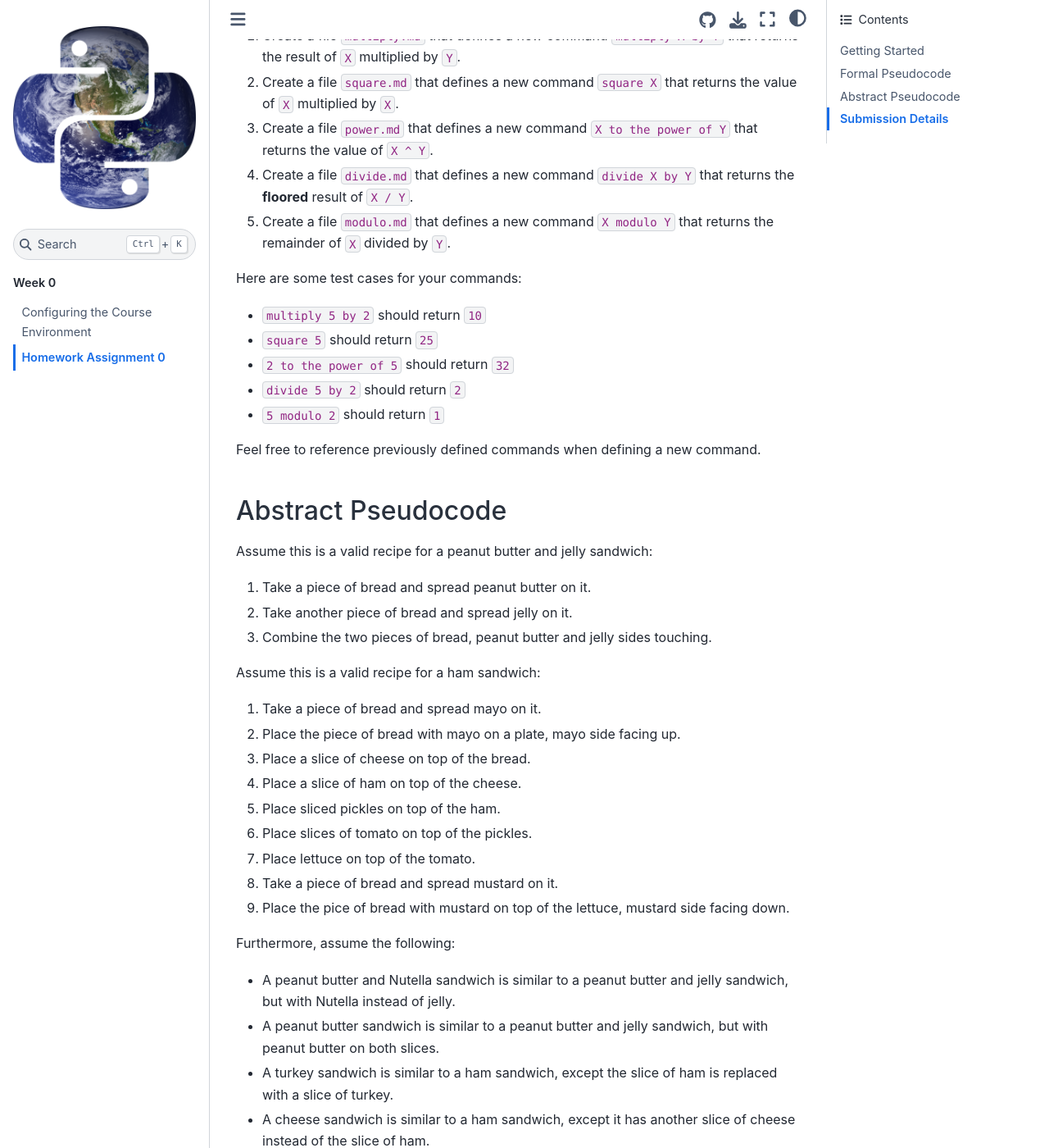
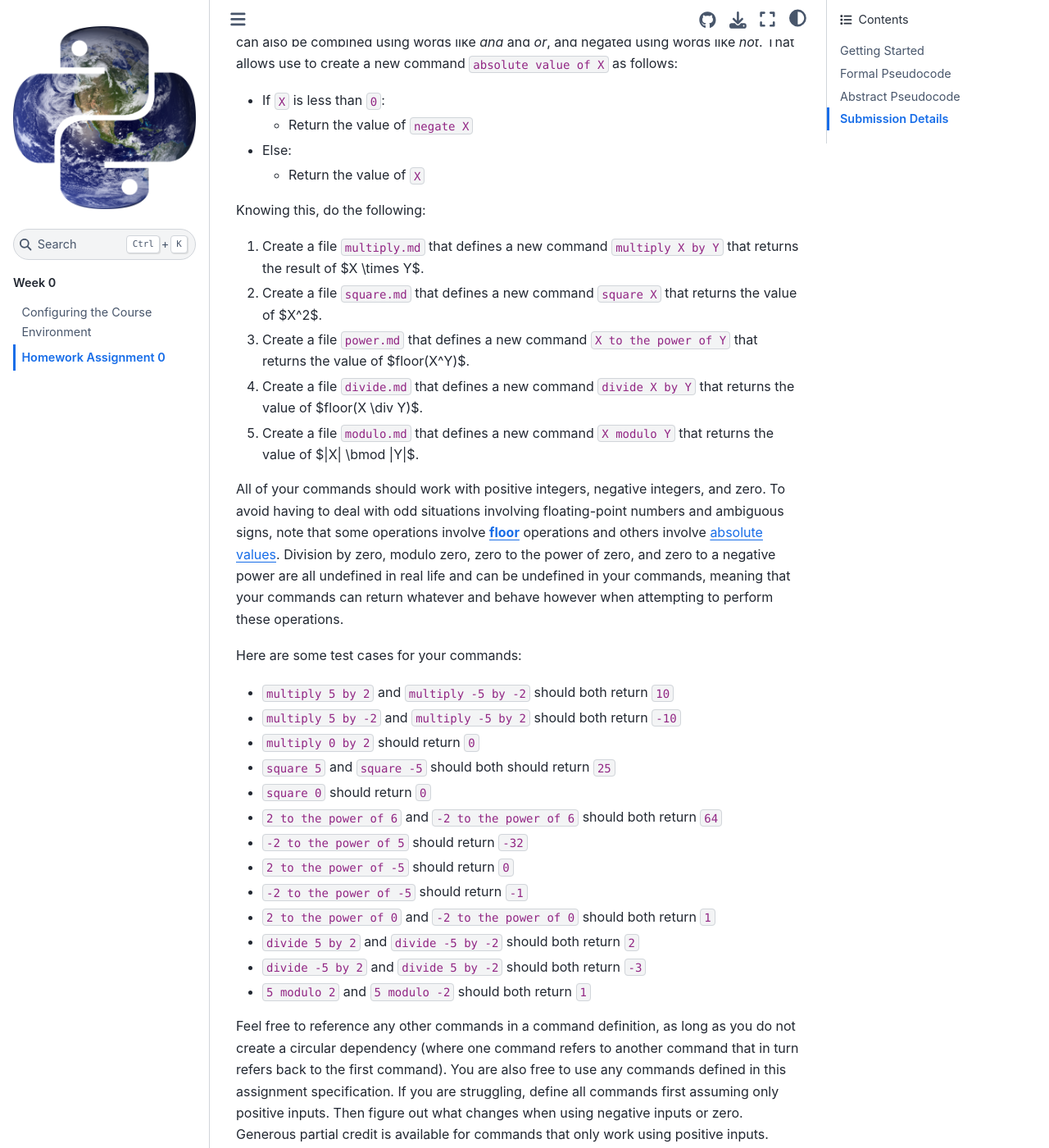
Before and after one commit to uep239/uep239.github.io, a Jupyter Book: the page built from source/assignments/hw00.md, in a window 1280 px wide and 1400 px high, scrolled down 3549 px. Shown: the whole window at 82% size. Built offline with Jupyter Book 1.0.4 settings and Sphinx 7.4.7 and the Sphinx Book theme 1.1.4, drawn with Linux system fonts in a browser that asks for light colours; some of the changed text lies outside the part shown.

Commit message:
rewrite part 2 to allow for both positive and negative integers

```diff
--- a/source/assignments/hw00.md
+++ b/source/assignments/hw00.md
@@ -79,8 +79,8 @@ Also keep in mind the following useful commands when working on the assignment:
 
 Assume a language that only has the following mathematical commands:
 
-- `add X to Y` that returns the result of `X + Y`
-- `negate X` that is the same as `-X`
+- `add X to Y` that returns the result of $X + Y$
+- `negate X` that is the same as $-X$
 
 Knowing this, we could define a new command `subtract X from Y` as follows:
 
@@ -94,23 +94,40 @@ Furthermore, assume this language has a concept of repeating actions until a cer
     1. Announce the value of `X`
     2. Let `X` be the result of `add 1 to X`
 
+Additionally, assume this language has a concept of conditionals – you can use words like *if* and *else* to perform certain actions when certain conditions are met (or not). Conditions can also be combined using words like *and* and *or*, and negated using words like *not*. That allows use to create a new command `absolute value of X` as follows:
+
+- If `X` is less than `0`:
+    - Return the value of `negate X`
+- Else:
+    - Return the value of `X`
+
 Knowing this, do the following:
 
-1. Create a file `multiply.md` that defines a new command `multiply X by Y` that returns the result of `X` multiplied by `Y`.
-2. Create a file `square.md` that defines a new command `square X` that returns the value of `X` multiplied by `X`.
-3. Create a file `power.md` that defines a new command `X to the power of Y` that returns the value of `X ^ Y`.
-4. Create a file `divide.md` that defines a new command `divide X by Y` that returns the **floored** result of ` X / Y`.
-5. Create a file `modulo.md` that defines a new command `X modulo Y` that returns the remainder of `X` divided by `Y`.
+1. Create a file `multiply.md` that defines a new command `multiply X by Y` that returns the result of $X \times Y$.
+2. Create a file `square.md` that defines a new command `square X` that returns the value of $X^2$.
+3. Create a file `power.md` that defines a new command `X to the power of Y` that returns the value of $floor(X^Y)$.
+4. Create a file `divide.md` that defines a new command `divide X by Y` that returns the value of $floor(X \div Y)$.
+5. Create a file `modulo.md` that defines a new command `X modulo Y` that returns the value of $|X| \bmod |Y|$.
+
+All of your commands should work with positive integers, negative integers, and zero. To avoid having to deal with odd situations involving floating-point numbers and ambiguous signs, note that some operations involve [**floor**](https://en.wikipedia.org/wiki/Floor_and_ceiling_functions) operations and others involve [absolute values](https://en.wikipedia.org/wiki/Absolute_value). Division by zero, modulo zero, zero to the power of zero, and zero to a negative power are all undefined in real life and can be undefined in your commands, meaning that your commands can return whatever and behave however when attempting to perform these operations.
 
 Here are some test cases for your commands:
 
-- `multiply 5 by 2` should return `10`
-- `square 5` should return `25`
-- `2 to the power of 5` should return `32`
-- `divide 5 by 2` should return `2`
-- `5 modulo 2` should return `1`
+- `multiply 5 by 2` and `multiply -5 by -2` should both return `10`
+- `multiply 5 by -2` and `multiply -5 by 2` should both return `-10`
+- `multiply 0 by 2` should return `0`
+- `square 5` and `square -5` should both should return `25`
+- `square 0` should return `0`
+- `2 to the power of 6`  and `-2 to the power of 6` should both return `64`
+- `-2 to the power of 5` should return `-32`
+- `2 to the power of -5` should return `0`
+- `-2 to the power of -5` should return `-1`
+- `2 to the power of 0` and `-2 to the power of 0` should both return `1`
+- `divide 5 by 2` and `divide -5 by -2` should both return `2`
+- `divide -5 by 2` and `divide 5 by -2` should both return `-3`
+- `5 modulo 2` and `5 modulo -2` should both return `1`
 
-Feel free to reference previously defined commands when defining a new command.
+Feel free to reference any other commands in a command definition, as long as you do not create a circular dependency (where one command refers to another command that in turn refers back to the first command). You are also free to use any commands defined in this assignment specification. If you are struggling, define all commands first assuming only positive inputs. Then figure out what changes when using negative inputs or zero. Generous partial credit is available for commands that only work using positive inputs.
 
 
 ## Abstract Pseudocode
@@ -153,24 +170,26 @@ Make sure to use `git push` to push any commits to the GitHub server before the
 
 Please include the approximate number of hours spent on this assignment in your README (including time spent on setting up your computer). Also use the README to outline the details of your submission, cite any references, and note anyone you received help from or discussed the assignment with. Additionally, feel free to utilize the README to provide feedback and share your thoughts. For an additional two (2) points, include a funny image in your README using Markdown syntax. If you *jazzed up* your terminal when configuring your computer for the course, include a screenshot of your *jazzed up* terminal for an extra three (3) points. The screenshot should be present in your repository and mentioned in your README.
 
+All of your Markdown files should be nearly formatted and pleasant to read both as raw and rendered Markdown text. Check the Visual Studio Code or GitHub Markdown preview before submitting to ensure your files look as you expect.
+
 Points will be awarded as follows:
 
 -  Getting Started (15)
     - `environment.yml` (14)
     - `os.txt` (1)
-- Formal Pseudocode (50)
-    - `multiply.md` (10)
-    - `square.md` (10)
-    - `power.md` (10)
-    - `divide.md` (10)
-    - `modulo.md` (10)
-- Abstract Pseudocode (30)
+- Formal Pseudocode (60)
+    - `multiply.md` (12)
+    - `square.md` (12)
+    - `power.md` (12)
+    - `divide.md` (12)
+    - `modulo.md` (12)
+- Abstract Pseudocode (20)
     - `nutella.md` (1)
     - `peanut.md` (1)
     - `turkey.md` (1)
     - `cheese.md` (1)
-    - `sweet.md` (10)
-    - `savory.md` (10)
+    - `sweet.md` (5)
+    - `savory.md` (5)
     - `universal.md` (6)
 - Other (10)
     - `README.md` (3 + 2)
```
